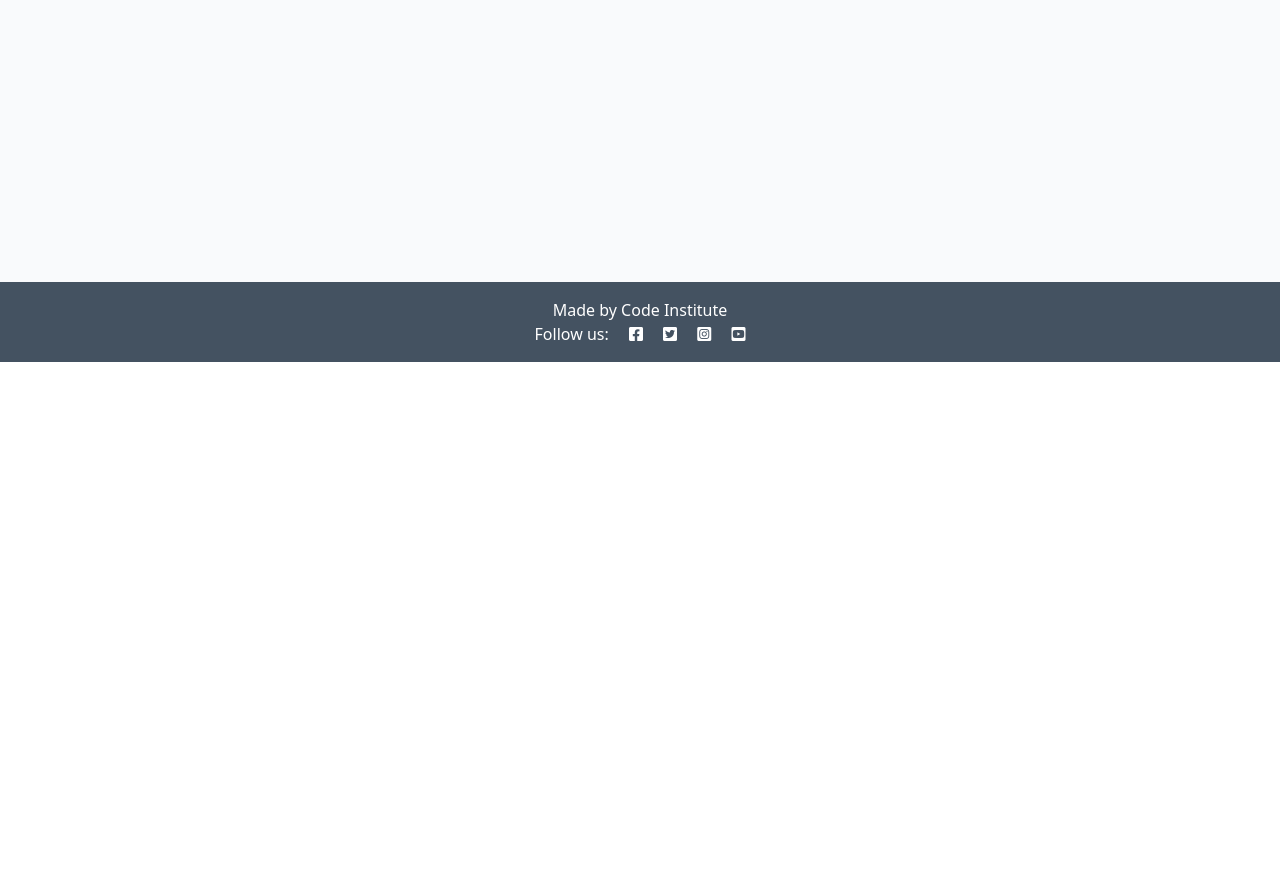
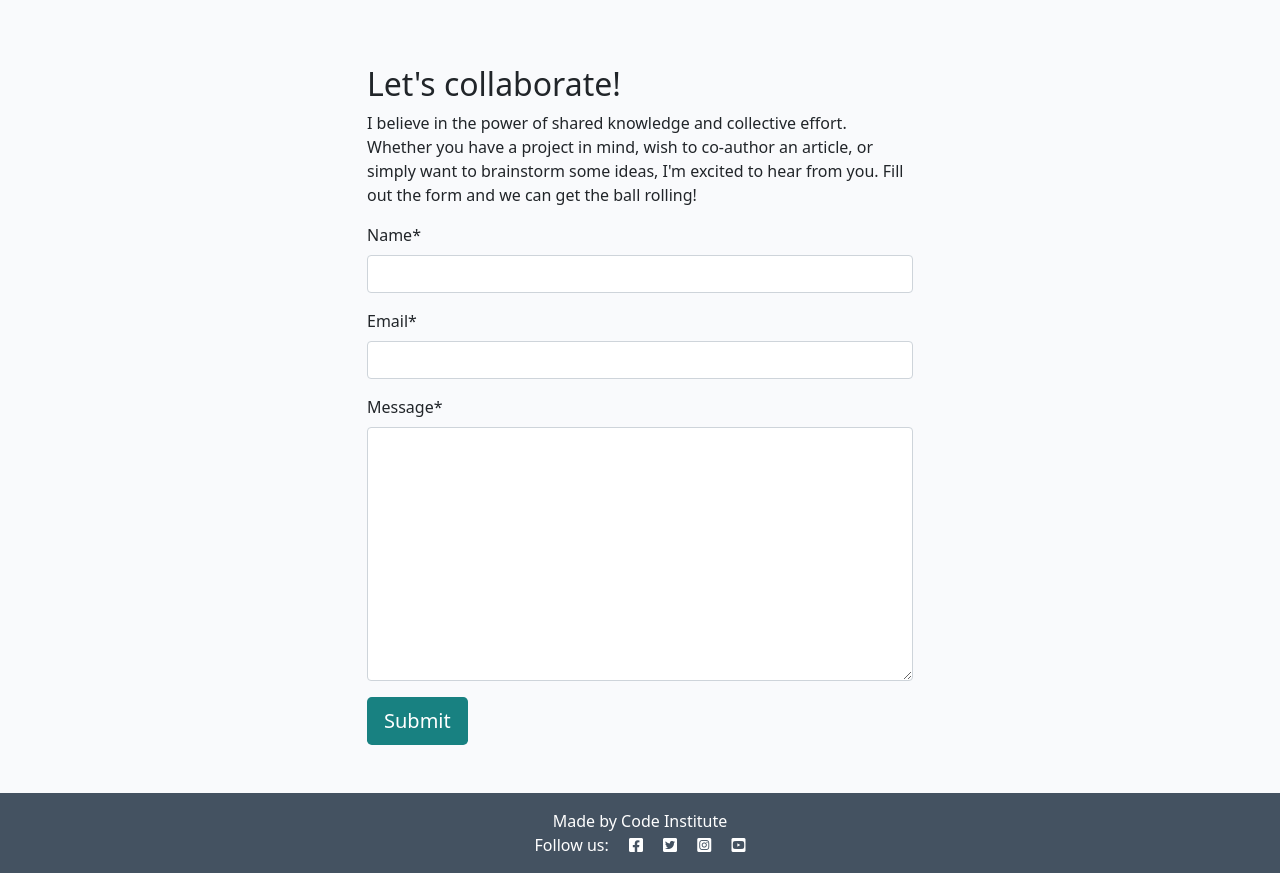
Before and after one commit to ruairikeane11/djangoblog, a Django app: page /about/ in a window 1280 px wide. Shown: the part 438-1311 px from the top of the page. Before the commit the page ends 800 px from the top, so only its background shows below. Run offline with Django 4.2, Linux system fonts and the light colour scheme; data that the repository does not hold is empty; some libraries are stand-ins or nearby versions.

Commit message:
Add collab form

```diff
--- /dev/null
+++ b/about/forms.py
@@ -0,0 +1,8 @@
+from .models import CollaborateRequest
+from django import forms
+
+
+class CollaborateForm(forms.ModelForm):
+    class Meta:
+        model = CollaborateRequest
+        fields = ('name', 'email', 'message')
--- a/about/models.py
+++ b/about/models.py
@@ -1,4 +1,6 @@
 from django.db import models
+
+# Create your models here.
 
 
 class About(models.Model):
@@ -8,3 +10,13 @@ class About(models.Model):
 
     def __str__(self):
         return self.title
+
+
+class CollaborateRequest(models.Model):
+    name = models.CharField(max_length=200)
+    email = models.EmailField()
+    message = models.TextField()
+    read = models.BooleanField(default=False)
+
+    def __str__(self):
+        return f"Collaboration request from {self.name}"
--- a/about/templates/about/about.html
+++ b/about/templates/about/about.html
@@ -1,15 +1,15 @@
 {% extends 'base.html' %}
+{% load static %}
+{% load crispy_forms_tags %}
+
 {% block content %}
-{% load static %}
 <div class="container mt-5">
     <div class="row">
-        <div class="col-4 text-center">
+        <div class="col-12 col-md-4 text-center">
             <img src="{% static 'images/nobody.jpg' %}" width="75%">
         </div>
-        <div class="col-8">
-            <!-- Title goes between these h2 tags -->
+        <div class="col-12 col-md-8">
             <h2>{{ about.title }}</h2>
-            <!-- Content goes directly underneath this -->
             {{ about.content | safe }}
         </div>
     </div>
@@ -20,5 +20,26 @@
             <p class="text-end"><em>Updated on: {{ about.updated_on }}</em></p>
         </div>
     </div>
+    <div class="row justify-content-center">
+        <div class="col-12 col-md-6 my-5">
+            <h2>Let's collaborate!</h2>
+            <p>I believe in the power of shared knowledge and collective effort.
+                Whether you have a project in mind, wish to co-author
+                an article, or simply want to brainstorm some ideas,
+                I'm excited to hear from you. Fill out the form
+                and we can get the ball rolling!</p>
+
+            <!-- add your form here. Your submit button should
+                                have the classes of btn, btn-secondary -->
+
+
+            <form method="'post">
+                {{ collaborate_form | crispy }}
+                {% csrf_token %}
+                <button id="submitButton" type="submit" class="btn btn-signup btn-lg">Submit</button>
+            </form>
+
+        </div>
+    </div>
 </div>
 {% endblock content %}
--- a/about/views.py
+++ b/about/views.py
@@ -1,15 +1,17 @@
 from django.shortcuts import render
 from .models import About
+from .forms import CollaborateForm
 
 
 def about_me(request):
-    """
-    Renders the About page
-    """
     about = About.objects.all().order_by('-updated_on').first()
+    collaborate_form = CollaborateForm()
 
     return render(
         request,
         "about/about.html",
-        {"about": about},
+        {
+            "about": about,
+            "collaborate_form": collaborate_form
+        },
     )
```
Also changed, not shown: about/admin.py (+12 -3 lines), blog/views.py (+8 -0 lines), about/migrations/0003_collaboraterequest.py (added), blog/forms.py (line endings or trailing spaces).
